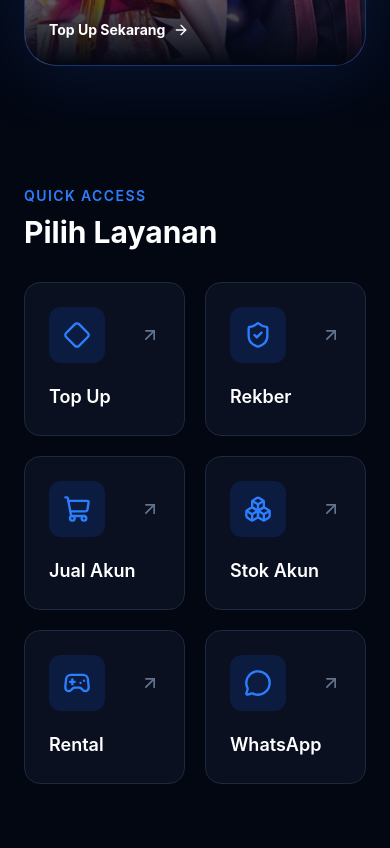
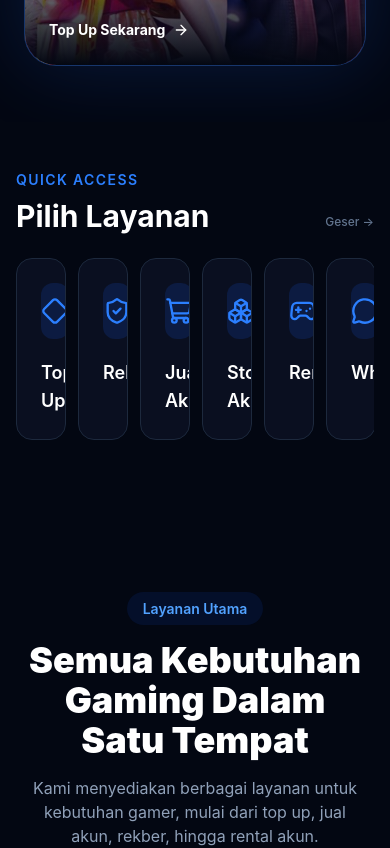
Before and after one commit to falintino/7-april-store, a Next.js app: page / in a window 390 px wide. Shown: the part 1180-2028 px from the top of the page. Built offline with nearby package versions, Linux system fonts and the light colour scheme; no server answers.

Commit message:
Keep quick services in one row on mobile

```diff
--- a/components/quick-menu/QuickMenu.tsx
+++ b/components/quick-menu/QuickMenu.tsx
@@ -12,53 +12,34 @@ import {
 import QuickMenuCard from "./QuickMenuCard";
 
 const menus = [
-  {
-    title: "Top Up",
-    href: "/topup",
-    icon: Diamond,
-  },
-  {
-    title: "Rekber",
-    href: "/rekber",
-    icon: ShieldCheck,
-  },
-  {
-    title: "Jual Akun",
-    href: "/akun",
-    icon: ShoppingCart,
-  },
-  {
-    title: "Stok Akun",
-    href: "/akun",
-    icon: Boxes,
-  },
-  {
-    title: "Rental",
-    href: "/rental",
-    icon: Gamepad2,
-  },
-  {
-    title: "WhatsApp",
-    href: "/contact",
-    icon: MessageCircle,
-  },
+  { title: "Top Up", href: "/topup", icon: Diamond },
+  { title: "Rekber", href: "/rekber", icon: ShieldCheck },
+  { title: "Jual Akun", href: "/akun", icon: ShoppingCart },
+  { title: "Stok Akun", href: "/akun", icon: Boxes },
+  { title: "Rental", href: "/rental", icon: Gamepad2 },
+  { title: "WhatsApp", href: "/contact", icon: MessageCircle },
 ];
 
 export default function QuickMenu() {
   return (
-    <section className="py-16">
-      <div className="mx-auto max-w-7xl px-6">
-        <div className="mb-8">
-          <p className="text-sm font-semibold uppercase tracking-widest text-blue-500">
-            Quick Access
+    <section className="py-12 sm:py-16">
+      <div className="mx-auto max-w-7xl px-4 sm:px-6">
+        <div className="mb-6 flex items-end justify-between gap-4 sm:mb-8">
+          <div>
+            <p className="text-sm font-semibold uppercase tracking-widest text-blue-500">
+              Quick Access
+            </p>
+            <h2 className="mt-2 text-3xl font-bold text-white">
+              Pilih Layanan
+            </h2>
+          </div>
+
+          <p className="shrink-0 pb-1 text-xs font-medium text-slate-500 lg:hidden">
+            Geser →
           </p>
-
-          <h2 className="mt-2 text-3xl font-bold text-white">
-            Pilih Layanan
-          </h2>
         </div>
 
-        <div className="grid grid-cols-2 gap-5 md:grid-cols-3 lg:grid-cols-6">
+        <div className="flex snap-x snap-mandatory gap-3 overflow-x-auto pb-3 [scrollbar-width:none] [&::-webkit-scrollbar]:hidden sm:gap-4 lg:grid lg:grid-cols-6 lg:gap-5 lg:overflow-visible lg:pb-0">
           {menus.map((menu) => (
             <QuickMenuCard key={menu.title} {...menu} />
           ))}
```
